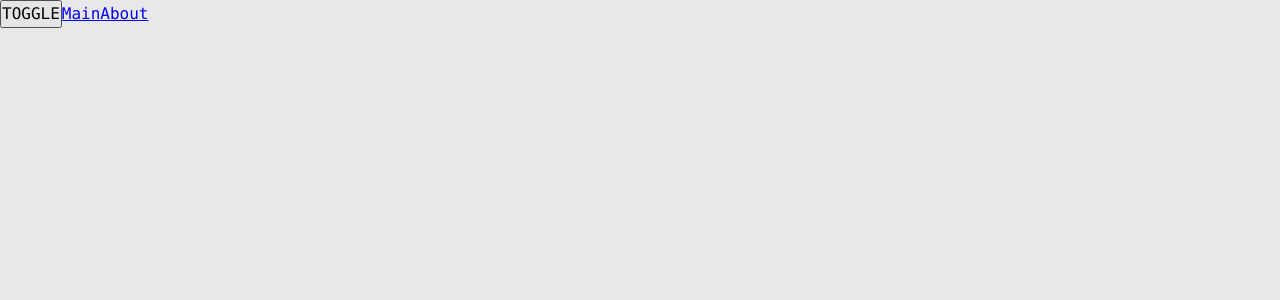
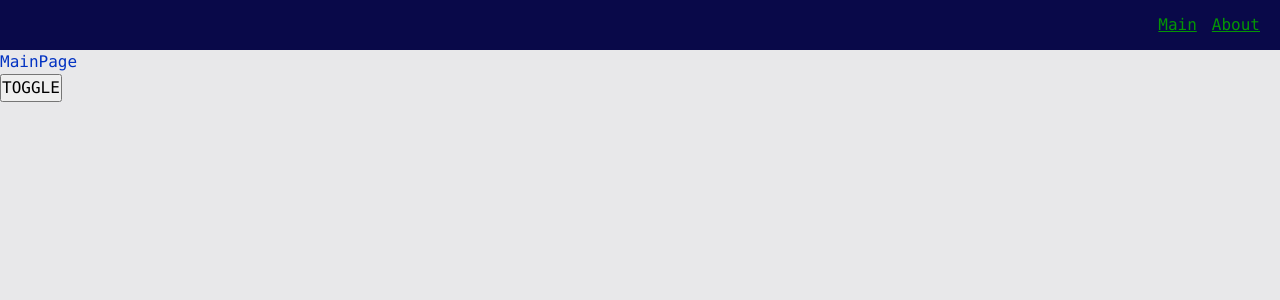
Before and after one commit to chaikovskyit/production-project, a React app: page / in a window 1280 px wide. Shown: the top 300 px of the page. Built offline with nearby package versions, Linux system fonts and the light colour scheme.

Commit message:
created navbar and work with theme

```diff
--- a/src/app/App.tsx
+++ b/src/app/App.tsx
@@ -5,16 +5,16 @@
 import { useTheme } from 'app/providers/ThemeProvider';
 
 import { AppRouter } from './providers/router';
+import { Navbar } from 'widgets/Navbar';
 
 const App = () => {
 	const { theme, toggleTheme } = useTheme();
 
 	return (
 		<div className={classNames('app', {}, [theme])}>
+			<Navbar />
+			<AppRouter />
 			<button onClick={toggleTheme}>TOGGLE</button>
-			<Link to={'/'}>Main</Link>
-			<Link to={'/about'}>About</Link>
-			<AppRouter />
 		</div>
 	);
 };
--- a/src/app/providers/router/ui/AppRouter.tsx
+++ b/src/app/providers/router/ui/AppRouter.tsx
@@ -10,7 +10,7 @@
 					<Route
 						key={path}
 						path={path}
-						element={<Suspense fallback={<div>Loading...</div>}></Suspense>}
+						element={<Suspense fallback={<div>Loading...</div>}>{element}</Suspense>}
 					/>
 				))}
 			</Routes>
--- a/src/app/styles/themes/dark.scss
+++ b/src/app/styles/themes/dark.scss
@@ -1,6 +1,9 @@
 .app.dark {
-    --bg-color: #090949;
+	--bg-color: #090949;
+	--inverted-bg-color: #e8e8ea;
 
-    --primary-color: #049604;
-    --secondary-color: #04ff04;
+	--primary-color: #049604;
+	--secondary-color: #04ff04;
+	--inverted-primary-color: #0232c2;
+	--inverted-secondary-color: #0452ff;
 }
--- a/src/app/styles/themes/normal.scss
+++ b/src/app/styles/themes/normal.scss
@@ -1,6 +1,9 @@
 :root {
-    --bg-color: #e8e8ea;
+	--bg-color: #e8e8ea;
+	--inverted-bg-color: #090949;
 
-    --primary-color: #0232c2;
-    --secondary-color: #0449e0;
+	--primary-color: #0232c2;
+	--secondary-color: #0449e0;
+	--inverted-primary-color: #049604;
+	--inverted-secondary-color: #04ff04;
 }
--- a/src/app/styles/variables/global.scss
+++ b/src/app/styles/variables/global.scss
@@ -1,5 +1,5 @@
 :root {
-    --font-family-main: Consolas, "Times New Roman", Serif;
+	--font-family-main: Consolas, 'Times New Roman', Serif;
 
 	--font-size-m: 16px;
 	--font-line-m: 24px;
@@ -8,4 +8,7 @@
 	--font-size-l: 24px;
 	--font-line-l: 32px;
 	--font-l: var(--font-size-l) / var(--font-line-l) var(--font-family-main);
+
+	//parametrs
+	--navbar-height: 50px;
 }
--- a/src/shared/lib/classNames/classNames.ts
+++ b/src/shared/lib/classNames/classNames.ts
@@ -1,13 +1,11 @@
+type Mods = Record<string, boolean | string>;
 
-type Mods = Record<string, boolean | string>
-
-export function classNames(cls: string, mods: Mods, additional: string[]): string {
-    return [
-        cls,
-        ...additional,
-        ...Object.entries(mods)
-            .filter(([className, value]) => Boolean(value))
-            .map(([className]) => className)
-    ]
-        .join(' ');
+export function classNames(cls: string, mods: Mods = {}, additional: string[] = []): string {
+	return [
+		cls,
+		...additional.filter(Boolean),
+		...Object.entries(mods)
+			.filter(([className, value]) => Boolean(value))
+			.map(([className]) => className),
+	].join(' ');
 }
--- /dev/null
+++ b/src/shared/ui/AppLink/AppLink.module.scss
@@ -0,0 +1,11 @@
+.appLink {
+	color: var(--primary-color);
+}
+
+.primary {
+	color: var(--primary-color);
+}
+
+.secondary {
+	color: var(--inverted-primary-color);
+}
--- /dev/null
+++ b/src/shared/ui/AppLink/AppLink.tsx
@@ -0,0 +1,23 @@
+import React, { FC } from 'react';
+import { Link, LinkProps } from 'react-router-dom';
+import { classNames } from 'shared/lib/classNames/classNames';
+import cls from './AppLink.module.scss';
+
+export enum AppLinkTheme {
+	PRIMARY = 'primary',
+	SECONDARY = 'secondary',
+}
+
+interface AppLinkProps extends LinkProps {
+	className?: string;
+	theme?: AppLinkTheme;
+}
+
+export const AppLink: FC<AppLinkProps> = (props) => {
+	const { to, className, children, theme = AppLinkTheme.PRIMARY, ...otherProps } = props;
+	return (
+		<Link to={to} className={classNames(cls.appLink, {}, [className, cls[theme]])} {...otherProps}>
+			{children}
+		</Link>
+	);
+};
--- /dev/null
+++ b/src/widgets/Navbar/index.ts
@@ -0,0 +1,3 @@
+import { Navbar } from './ui/Navbar';
+
+export { Navbar };
--- /dev/null
+++ b/src/widgets/Navbar/ui/Navbar.module.scss
@@ -0,0 +1,16 @@
+.navbar {
+	width: 100%;
+	height: var(--navbar-height);
+	background: var(--inverted-bg-color);
+	display: flex;
+	align-items: center;
+	padding: 20px;
+
+	.links {
+		margin-left: auto;
+
+		.mainLink {
+			margin-right: 15px;
+		}
+	}
+}
--- /dev/null
+++ b/src/widgets/Navbar/ui/Navbar.tsx
@@ -0,0 +1,25 @@
+import React from 'react';
+import { Link } from 'react-router-dom';
+import { classNames } from 'shared/lib/classNames/classNames';
+import { AppLink } from 'shared/ui/AppLink/AppLink';
+import { AppLinkTheme } from 'shared/ui/AppLink/AppLink';
+import cls from './Navbar.module.scss';
+
+interface NavbarProps {
+	className?: string;
+}
+
+export const Navbar = ({ className }: NavbarProps) => {
+	return (
+		<div className={classNames(cls.navbar, {}, [className])}>
+			<div className={cls.links}>
+				<AppLink to={'/'} className={cls.mainLink} theme={AppLinkTheme.SECONDARY}>
+					Main
+				</AppLink>
+				<AppLink to={'/about'} theme={AppLinkTheme.SECONDARY}>
+					About
+				</AppLink>
+			</div>
+		</div>
+	);
+};
```
Lines whose indentation alone changed are shown as unchanged.
